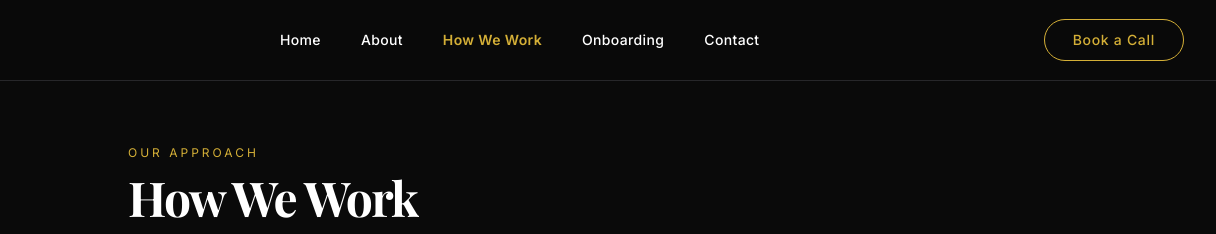
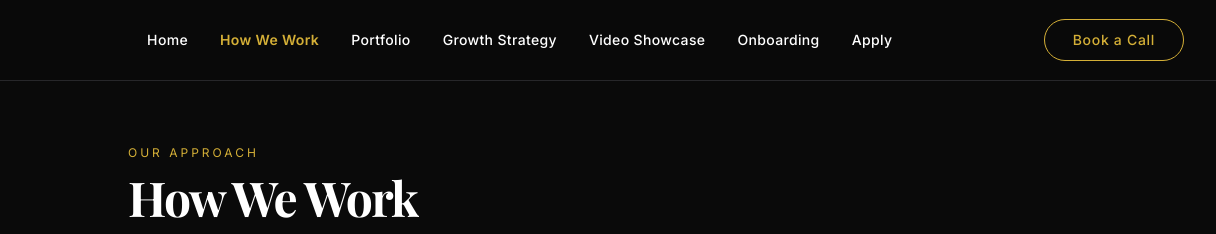
Before and after one commit to privatetalentgroup/privatetalentgroup.com, a plain HTML site: page how-we-work.html in a window 1280 px wide. Shown: the top 234 px of the page, 64-1280 px from the left. Drawn offline with nearby package versions, Linux system fonts and the light colour scheme.

Commit message:
Update how-we-work.html

```diff
--- a/how-we-work.html
+++ b/how-we-work.html
@@ -25,7 +25,7 @@
 </head>
 <body class="bg-[#0a0a0a] text-white">
 
-    <!-- Navbar -->
+    <!-- Updated Navbar -->
     <nav class="border-b border-zinc-800 bg-[#0a0a0a]/95 backdrop-blur-md sticky top-0 z-50">
         <div class="max-w-screen-2xl mx-auto px-8">
             <div class="flex items-center justify-between h-20">
@@ -44,12 +44,15 @@
                     </svg>
                 </a>
 
-                <div class="hidden md:flex items-center gap-x-10 text-sm font-medium tracking-wide">
+                <!-- Navigation -->
+                <div class="hidden md:flex items-center gap-x-8 text-sm font-medium tracking-wide">
                     <a href="index.html" class="nav-link">Home</a>
-                    <a href="index.html#about" class="nav-link">About</a>
-                    <a href="#" class="nav-link font-semibold text-[#d4af37]">How We Work</a>
+                    <a href="how-we-work.html" class="nav-link font-semibold text-[#d4af37]">How We Work</a>
+                    <a href="portfolio.html" class="nav-link">Portfolio</a>
+                    <a href="growth-strategy.html" class="nav-link">Growth Strategy</a>
+                    <a href="video-showcase.html" class="nav-link">Video Showcase</a>
                     <a href="onboarding.html" class="nav-link">Onboarding</a>
-                    <a href="index.html#contact" class="nav-link">Contact</a>
+                    <a href="apply.html" class="nav-link">Apply</a>
                 </div>
 
                 <button onclick="showBookModal()"
@@ -92,7 +95,6 @@
 
             <div class="grid grid-cols-1 md:grid-cols-3 gap-6">
 
-                <!-- Principle 1 -->
                 <div class="section-card minimal-card rounded-3xl p-8 border border-zinc-800">
                     <div class="text-[#d4af37] mb-4">
                         <i class="fa-solid fa-shield-halved text-3xl"></i>
@@ -101,7 +103,6 @@
                     <p class="text-zinc-400">Everything we do is built around protecting your privacy. From content strategy to communication, discretion is non-negotiable.</p>
                 </div>
 
-                <!-- Principle 2 -->
                 <div class="section-card minimal-card rounded-3xl p-8 border border-zinc-800">
                     <div class="text-[#d4af37] mb-4">
                         <i class="fa-solid fa-users text-3xl"></i>
@@ -110,7 +111,6 @@
                     <p class="text-zinc-400">We maintain a small roster by design. This allows us to give every creator the attention, strategy, and protection they deserve.</p>
                 </div>
 
-                <!-- Principle 3 -->
                 <div class="section-card minimal-card rounded-3xl p-8 border border-zinc-800">
                     <div class="text-[#d4af37] mb-4">
                         <i class="fa-solid fa-chart-line text-3xl"></i>
@@ -176,7 +176,7 @@
                         class="px-10 py-4 bg-white text-black font-medium rounded-full text-sm tracking-wider hover:bg-zinc-200 transition-all">
                     Book a Discovery Call
                 </button>
-                <button onclick="showApplyModal()"
+                <button onclick="window.location.href='apply.html'"
                         class="px-10 py-4 border border-zinc-700 hover:bg-zinc-900 rounded-full text-sm tracking-wider transition-all">
                     Apply for Representation
                 </button>
@@ -195,7 +195,7 @@
         </div>
     </footer>
 
-    <!-- Modals -->
+    <!-- Book a Call Modal -->
     <div id="bookModal" onclick="hideBookModal()" class="hidden fixed inset-0 bg-black/90 flex items-center justify-center z-[100]">
         <div onclick="event.stopImmediatePropagation()" class="bg-[#111111] border border-zinc-700 rounded-3xl max-w-md w-full mx-4 p-9">
             <h3 class="text-2xl font-semibold mb-2">Book a Discovery Call</h3>
@@ -222,9 +222,6 @@
             modal.classList.remove('flex');
             modal.classList.add('hidden');
         }
-        function showApplyModal() {
-            alert("Thank you. Our application form will open shortly.");
-        }
         function submitForm(btn) {
             const original = btn.innerHTML;
             btn.innerHTML = 'REQUEST RECEIVED';
```
